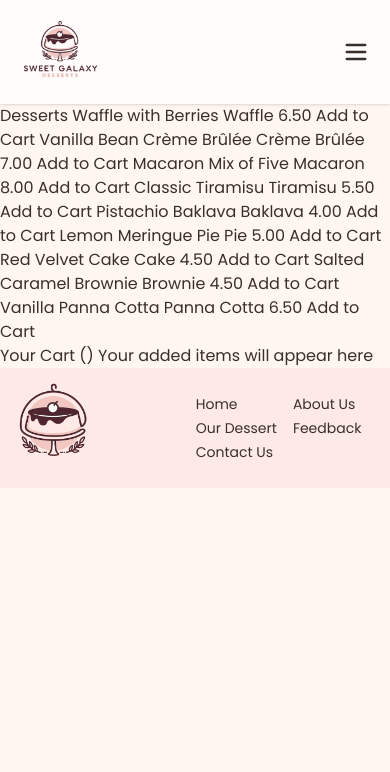
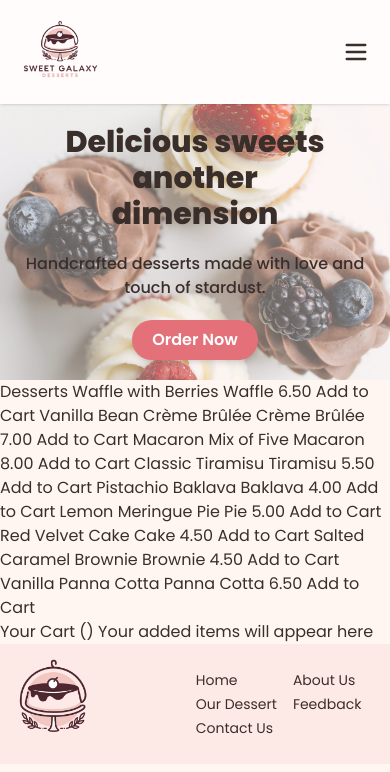
Before and after one commit to ElsaEbrahimi/Dessert, a plain HTML site: page index.html in a window 390 px wide. Drawn offline with nearby package versions, Linux system fonts and the light colour scheme.

Commit message:
add herosection

```diff
--- a/index.html
+++ b/index.html
@@ -111,7 +111,30 @@
       </div>
     </header>
     <main>
-      <section id="herosection"></section>
+      <section id="herosection">
+        <div
+          class="bg-[url('assets/images/hero-section-img.jpg')] bg-cover bg-center relative md:h-100 md:bg-fixed"
+        >
+          <div class="absolute inset-0 bg-[#fdeae7]/40"></div>
+          <div
+            class="relative z-10 py-5 flex gap-5 flex-col items-center justify-center text-center px-4 h-full"
+          >
+            <h1 class="text-3xl font-extrabold text-center">
+              Delicious sweets <br />
+              another <br />
+              dimension
+            </h1>
+            <h3 class="font-medium">
+              Handcrafted desserts made with love and touch of stardust.
+            </h3>
+            <a
+              href="#"
+              class="text-white bg-[var(--pink)] px-5 py-2 rounded-full font-semibold shadow-md hover:opacity-60 transition md:hidden"
+              >Order Now</a
+            >
+          </div>
+        </div>
+      </section>
       <section id="about-us"></section>
       <section id="our-dessert">
         Desserts Waffle with Berries Waffle 6.50 Add to Cart Vanilla Bean Crème
```
